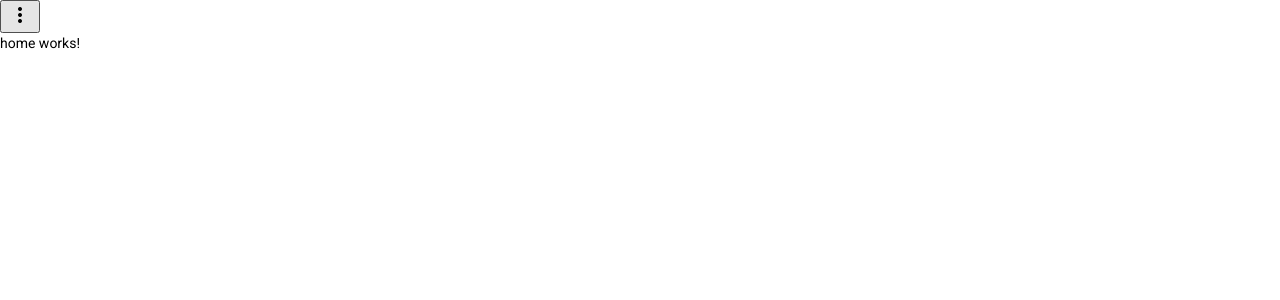
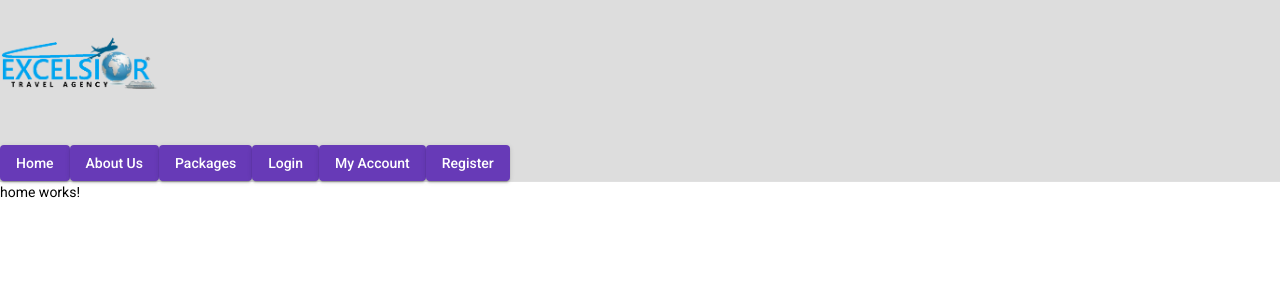
Before and after one commit to Jmetzger504/Excelsior-Travel-Agency-Website, an Angular app: page / in a window 1280 px wide. Shown: the top 300 px of the page. Built offline with nearby package versions, Linux system fonts and the light colour scheme.

Commit message:
Main 'menu' buttons added

```diff
--- a/src/app/app.component.css
+++ b/src/app/app.component.css
@@ -0,0 +1,4 @@
+.button-row {
+    display: table-cell;
+    margin: auto;
+  }
--- a/src/app/app.component.html
+++ b/src/app/app.component.html
@@ -1,19 +1,16 @@
-<button mat-icon-button [matMenuTriggerFor]="menu" aria-label="Example icon-button with a menu">
-  <mat-icon>more_vert</mat-icon>
-</button>
-<mat-menu #menu="matMenu">
-  <button mat-menu-item>
-    <mat-icon>dialpad</mat-icon>
-    <span>Redial</span>
-  </button>
-  <button mat-menu-item disabled>
-    <mat-icon>voicemail</mat-icon>
-    <span>Check voice mail</span>
-  </button>
-  <button mat-menu-item>
-    <mat-icon>notifications_off</mat-icon>
-    <span>Disable alerts</span>
-  </button>
-</mat-menu>
+<header style = "background-color: rgb(221, 221, 221);">
+<a routerLink = ""><img src="../assets/images/excelsiorlogo2white.gif" alt="Excelsior Logo" style = "height: 10em;"></a>
+<div class = "button-row">
+  <button routerLink="" mat-raised-button color = "primary">Home</button>
+  <button routerLink="aboutus" mat-raised-button color = "primary">About Us</button>
+  <button routerLink = "packages" mat-raised-button color = "primary">Packages</button>
+  <button routerLink = "login" mat-raised-button color = "primary">Login</button>
+  <button routerLink = "myaccount" mat-raised-button color = "primary">My Account</button>
+  <button routerLink = "register" mat-raised-button color = "primary">Register</button>
+</div>
+
+</header>
+
+<mat-divider></mat-divider>
 
 <router-outlet></router-outlet>
--- a/src/app/app.module.ts
+++ b/src/app/app.module.ts
@@ -63,6 +63,8 @@ import {MatTreeModule} from '@angular/material/tree';
     BrowserModule,
     AppRoutingModule,
     BrowserAnimationsModule,
+    MatButtonModule,
+    MatDividerModule,
     MatIconModule,
     MatMenuModule,
   ],
```
Also changed, not shown: 62 other files (tests, documents, lock files or other folders).
